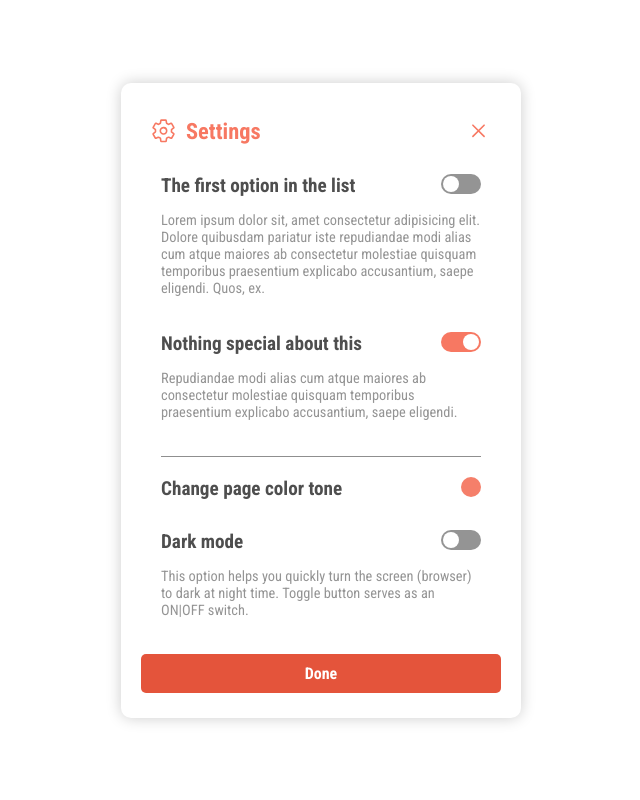
After one commit to meysammohammadi/meysammohammadi.github.io, a PHP site: page / in a window 1280 px wide. The commit adds this page. Shown: the whole page, without its empty margins (319-959 px from the left). Run offline with PHP 8.4, Linux system fonts and the light colour scheme.

Commit message:
Add files via upload

```diff
--- /dev/null
+++ b/app.js
@@ -0,0 +1,74 @@
+class ToggleButton extends HTMLElement {
+    constructor() {
+
+        super();
+
+        // I don't need a shadow element attach to my new element because we can't style its content via an external css so I comment it out!
+        // //var shadow = this.attachShadow({mode: 'open'});
+        // //shadow.appendChild(new created elements);
+
+        // ###############################################
+
+        var wrapper = document.createElement('span');
+        wrapper.setAttribute('class', 'wrapper');
+
+        var bullet = document.createElement('span');
+        bullet.setAttribute('class', 'bullet');
+
+        wrapper.appendChild(bullet);
+        this.appendChild(wrapper);
+
+        // ###############################################
+
+        wrapper.addEventListener('click', () => {
+            this.classList.toggle('active');
+        });
+    }
+}
+
+customElements.define('toggle-button', ToggleButton);
+
+
+// #########################################################
+// DARK MODE CONFIG
+// #########################################################
+
+const body = document.querySelector('body');
+const ul = document.querySelector('ul');
+const darkmode = document.getElementById('darkmode').querySelector('toggle-button');
+
+darkmode.addEventListener ('click', () => {
+    body.classList.toggle('darkmodeActive');
+    ul.classList.toggle('darkmodeActive');
+});
+
+
+
+// ##########################################################
+// Colors config
+// ##########################################################
+
+const color = document.getElementById('colors');
+const colorstooltip = document.getElementById('choosecolors');
+
+// toggle colors tooltip
+color.addEventListener('click', () => {
+    colorstooltip.classList.toggle('activecolortooltip');
+});
+
+
+const red = document.getElementById('red');
+const yellow = document.getElementById('yellow');
+const blue = document.getElementById('blue');
+
+red.addEventListener('click', () => {
+    color.style.backgroundColor = '#f57f6a';
+});
+
+yellow.addEventListener('click', () => {
+    color.style.backgroundColor = '#ebdd26';
+});
+
+blue.addEventListener('click', () => {
+    color.style.backgroundColor = '#62aeda';
+});
--- /dev/null
+++ b/index.html
@@ -0,0 +1,79 @@
+<!DOCTYPE html>
+
+<html lang="en">
+<head>
+    <meta charset="UTF-8">
+    <meta name="viewport" content="width=device-width, initial-scale=1.0">
+    <link rel="preconnect" href="https://fonts.googleapis.com">
+    <link rel="preconnect" href="https://fonts.gstatic.com" crossorigin>
+    <link href="https://fonts.googleapis.com/css2?family=Roboto+Condensed:wght@300;400;700&display=swap" rel="stylesheet">
+
+    <link rel="stylesheet" href="style.css">
+    <title>Meysam</title>
+</head>
+<body>
+    <ul class='options'>
+
+        <div class="header">
+            <ion-icon name="settings-outline"></ion-icon>
+            <span class="head-title" title="Settings">Settings</span>
+            <ion-icon name="close-outline"></ion-icon>
+        </div>
+
+        <div class="li-ops">
+            <li>
+                <span class="title">The first option in the list</span>
+
+                <toggle-button class="first-opt" title="first"></toggle-button>
+
+                <div class="descript">Lorem ipsum dolor sit, amet consectetur adipisicing elit. Dolore quibusdam pariatur iste repudiandae modi alias cum atque maiores ab consectetur molestiae quisquam temporibus praesentium explicabo accusantium, saepe eligendi. Quos, ex.</div>
+            </li>
+            <li>
+                <span class="title">Nothing special about this</span>
+
+                <toggle-button class="next active"  title="next"></toggle-button>
+
+                <div class="descript">Repudiandae modi alias cum atque maiores ab consectetur molestiae quisquam temporibus praesentium explicabo accusantium, saepe eligendi.</div>
+            </li>
+            <li id="colorsli">
+                <span class="title">Change page color tone</span>
+                <div id="colors-container">
+                    <!-- the circle on the menue -->
+                    <div id="colors">
+                        <!-- tooltip for other colors -->
+                        <span id="choosecolors">
+                            <span id="red" title="Red"></span>
+                            <span id="yellow" title="Yellow"></span>
+                            <span id="blue" title="Blue"></span>
+                        </span>
+                    </div>
+                </div>
+            </li>
+            <li id="darkmode">
+                <span class="title">Dark mode</span>
+
+                <toggle-button class="last"  title="last"></toggle-button>
+
+                <div class="descript">This option helps you quickly turn the screen (browser) to dark at night time. Toggle button serves as an ON|OFF switch.</div>
+            </li>
+        </div>
+        <button>Done</button>
+    </ul>
+
+    <!-- <script>
+        let toggles = document.querySelectorAll('li');
+
+        toggles.forEach( (item) => item.addEventListener('click', () => {
+            item.classList.toggle('active');
+        })
+        );
+    </script> -->
+
+    <!-- Icon -->
+    <script type="module" src="https://unpkg.com/ionicons@5.5.2/dist/ionicons/ionicons.esm.js"></script>
+    <script nomodule src="https://unpkg.com/ionicons@5.5.2/dist/ionicons/ionicons.js"></script>
+
+    <!-- bullet app -->
+    <script src="app.js"></script>
+</body>
+</html>
--- a/style.css
+++ b/style.css
@@ -1,59 +1,259 @@
 * {
-    font-family: sans-serif;
-    color: #444444;
+  margin: 0;
+  padding: 0;
+  box-sizing: border-box;
+  transition: 0.2s;
+  list-style: none;
+  font-family: "Roboto Condensed", sans-serif;
 }
 
-ul {
-    padding-left: 25px;
+body {
+  min-height: 100vh;
+  background-color: #fff;
+
+  display: flex;
+  flex-direction: column;
+  justify-content: center;
+  align-items: center;
+
+  /* this border for margin of other elements to not push the entire scene far */
+  border: 1px solid #fff0;
 }
 
-li {
-    list-style: none;
-    margin-bottom: 15px;
-    vertical-align: middle;
-    border-bottom: 1px solid #dadada;
-    padding-bottom: 10px;
+/* ################################## */
+/*######### Toggle button Config #########*/
+/* ################################## */
+
+/* the back of the bullet of the toggle button */
+toggle-button .wrapper {
+  display: inline-block;
+  width: 40px;
+  height: 20px;
+  position: relative;
+  background-color: #949494;
+  border-radius: 20px;
+  /* transform: translateY(5px); */
+  cursor: pointer;
 }
 
-li::before{
-    transition: transform .4s ease-out, box-shadow .2s ease-out;
+/* the bullet of the toggle button */
+toggle-button .wrapper .bullet {
+  position: absolute;
+  top: 0;
+  left: 0;
+  width: 20px;
+  height: 20px;
+  background-color: white;
+  border-radius: 50%;
+  transform: scale(0.8);
 }
 
-li.in::before {
-    content: "Inside";
-    padding: 5px;
-    border: 1px solid #c7c7c7;
-    border-top: 3px solid #0db607;
-    border-radius: 5px;
-    background-color: white;
-    color: #444444;
-    margin-right: 10px;
-    font-weight: bold;
-    font-size: 12px;
-    display: inline-block;
-    width: 50px;
-    text-align: center;
+/* when clicked : the back of the bullet of the toggle button */
+toggle-button.active .wrapper {
+  background-color: #f77862;
 }
 
-li.out::before {
-    content: "Outside";
-    padding: 5px;
-    border: 1px solid #c7c7c7;
-    border-top: 3px solid #e90f2c;
-    border-radius: 5px;
-    background-color: white;
-    color: #444444;
-    margin-right: 10px;
-    font-weight: bold;
-    font-size: 12px;
-    display: inline-block;
-    width: 50px;
-    text-align: center;
+/* when clicked: the bullet of the toggle button */
+toggle-button.active .wrapper .bullet {
+  left: 20px;
 }
 
-li:hover::before{
-    transform: translateY(-5px);
-    box-shadow: 0 0 5px #0004;
-    color: #486dd3;
-    text-decoration: underline;
+/* ############################################################ */
+/* Playing with the styles. all the good stuff is above this */
+/* ############################################################ */
+
+ul {
+  display: flex;
+  align-items: center;
+  flex-direction: column;
+  max-width: 400px;
+  cursor: default;
+  padding: 25px 0;
+  background-color: white;
+  border-radius: 10px;
+  box-shadow: 0 0 15px rgba(0, 0, 0, 0.2);
 }
+
+ul .header,
+ul button {
+  width: 95%;
+}
+
+ul .header {
+  display: flex;
+  margin: 10px 0px 30px;
+  padding: 0 15px;
+  color: #f77862;
+}
+
+ul .header ion-icon {
+  font-size: 1.6em;
+}
+
+ul .header ion-icon {
+  flex-grow: 1;
+}
+
+ul .header .head-title {
+  min-width: 80%;
+  font-size: 1.4em;
+  font-weight: bold;
+  padding-left: 5px;
+}
+
+ul .li-ops {
+  padding: 0 40px;
+}
+
+ul .li-ops li {
+  display: flex;
+  flex-flow: wrap;
+  flex-direction: row;
+  margin-bottom: 20px;
+}
+
+ul .li-ops li .title {
+  min-width: 80%;
+  font-size: 1.2em;
+  font-weight: bold;
+  color: #4e4e4e;
+}
+
+ul .li-ops li:hover .title {
+  font-size: 1.3em;
+}
+
+ul .li-ops li toggle-button {
+  min-width: 20%;
+  display: flex;
+  justify-content: right;
+}
+
+ul .li-ops li .descript {
+  width: 100%;
+  margin: 15px 0;
+  font-size: 0.9em;
+  color: #949494;
+}
+
+ul button {
+  width: 90%;
+  padding: 10px 0;
+  background-color: #e4543b;
+  border: none;
+  border-radius: 5px;
+  color: #fff;
+  font-weight: bold;
+  font-size: 1em;
+  cursor: pointer;
+}
+
+ul button:hover {
+  background-color: #f57f6a;
+}
+
+ul button:active {
+  background-color: #bd402a;
+  transform: scale(0.98);
+}
+
+/* ################################## */
+/*######### Dark Mode Config #########*/
+/* ################################## */
+
+.darkmodeActive {
+  background-color: #2c2c2c;
+  box-shadow: 0 0 15px rgba(0, 0, 0, 0.5);
+}
+
+ul.darkmodeActive li .title {
+  color: white;
+}
+ul.darkmodeActive li .descript {
+  color: #949494;
+}
+
+/* ################################## */
+/*######### color Mode Config #########*/
+/* ################################## */
+
+ul #colorsli {
+  border-top: 1px solid #8f8f8f;
+  padding-top: 20px;
+  margin-bottom: 30px;
+}
+
+ul #colors-container {
+  min-width: 20%;
+  display: flex;
+  justify-content: right;
+}
+
+ul #colors-container #colors {
+  display: flex;
+  justify-content: center;
+  width: 20px;
+  height: 20px;
+  border-radius: 50%;
+  background-color: #f57f6a;
+  position: relative;
+}
+/* tooltip */
+ul #colors-container #colors #choosecolors {
+  transform: scale(0);
+  position: absolute;
+  bottom: 150%;
+  min-width: fit-content;
+  min-height: fit-content;
+  display: flex;
+  flex-direction: row;
+  padding: 10px;
+  background-color: #fff;
+  border-radius: 5px;
+  box-shadow: 0 0 15px rgba(0, 0, 0, 0.2);
+}
+/* tooltip arrow beneath it */
+ul #colors-container #colors #choosecolors::after {
+  content: "";
+  position: absolute;
+  top: 100%;
+  left: 50%;
+  margin-left: -8px;
+  border-width: 8px;
+  border-style: solid;
+  border-color: #ffffff transparent transparent transparent;
+}
+/* tooltip in dark mode */
+ul.darkmodeActive #colors-container #colors #choosecolors {
+  background-color: #4e4e4e;
+}
+/* tooltip arrow beneath it in dark mode*/
+ul.darkmodeActive #colors-container #colors #choosecolors::after {
+  border-color: #4e4e4e transparent transparent transparent;
+}
+
+ul #colors-container #colors #choosecolors.activecolortooltip {
+  transform: scale(1);
+}
+
+ul #colors-container #colors #choosecolors #red,
+ul #colors-container #colors #choosecolors #yellow,
+ul #colors-container #colors #choosecolors #blue {
+  margin: 10px;
+  display: block;
+  width: 20px;
+  height: 20px;
+  border-radius: 50%;
+}
+
+ul #colors-container #colors #choosecolors #red {
+  background-color: #f57f6a;
+}
+
+ul #colors-container #colors #choosecolors #yellow {
+  background-color: #ebdd26;
+}
+
+ul #colors-container #colors #choosecolors #blue {
+  background-color: #62aeda;
+}
```
